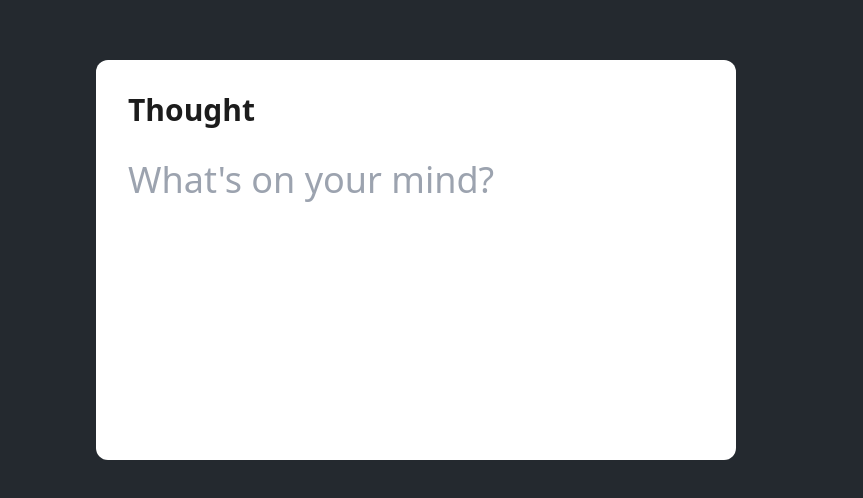
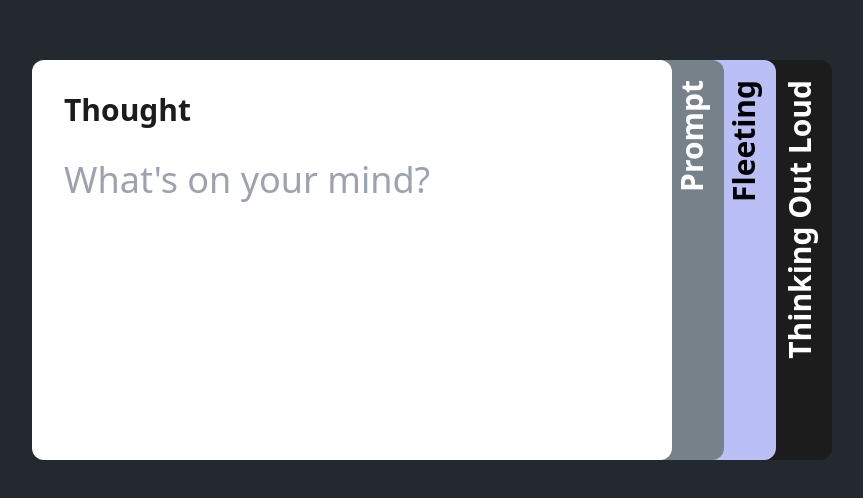
Before and after one commit to UCR-CS110-S23/project-methinks, a Next.js app: page / in a window 1280 px wide. Shown: the part 140-638 px from the top of the page, without its empty margins (224-1087 px from the left). Built offline with nearby package versions, Linux system fonts and the light colour scheme.

Commit message:
added all other cards

```diff
--- a/components/Post.jsx
+++ b/components/Post.jsx
@@ -5,6 +5,43 @@ const Post = () => {
   return (
     <div className="h-screen w-full bg-[#24292F] flex justify-center items-center">
       <ThoughtPost />
+      {/* <div className="bg-[#77818A] h-1/2 min-w-[5%] flex items-start rounded-xl rounded-l-none relative translate-x-5 z-[5]">
+        <p className="text-white writing-mode-sideways-rl transform -rotate-90 w-full text-start relative translate-y-14 font-bold text-3xl">
+          Prompt
+        </p>
+      </div>
+      <div className="bg-[#BABFF6] h-1/2 min-w-[5%] flex items-start rounded-xl rounded-l-none relative translate-x-2">
+        <p className="text-white writing-mode-sideways-rl transform -rotate-90 w-full text-start relative translate-y-14 font-bold text-3xl bg-red-200">
+          Fleeting
+        </p>
+      </div> */}
+      <div className="bg-[#77818A] h-1/2 min-w-[5%] flex items-start justify-center pt-5 rounded-xl rounded-l-none relative translate-x-5 z-[2]">
+        <p
+          className="text-white text-start relative font-bold text-3xl rotate-180"
+          style={{ writingMode: "vertical-rl" }}
+        >
+          Prompt
+        </p>
+      </div>
+      <div className="bg-[#BABFF6] h-1/2 min-w-[5%] flex items-start justify-center pt-5 rounded-xl rounded-l-none relative translate-x-2">
+        <p
+          className="text-start relative font-bold text-3xl rotate-180 text-black"
+          style={{ writingMode: "vertical-rl" }}
+        >
+          Fleeting
+        </p>
+      </div>
+      <div className="bg-[#1C1C1C] h-1/2 min-w-[5%] flex items-start justify-center pt-5 rounded-xl rounded-l-none">
+        <p
+          className="text-white text-start relative font-bold text-3xl rotate-180"
+          style={{ writingMode: "vertical-rl" }}
+        >
+          Thinking Out Loud
+        </p>
+        {/* <p className="text-white writing-mode-sideways-rl transform -rotate-90 w-full text-start relative translate-y-14 font-bold text-3xl">
+          Think Out Loud
+        </p> */}
+      </div>
     </div>
   );
 };
--- a/components/ThoughtPost.jsx
+++ b/components/ThoughtPost.jsx
@@ -2,7 +2,8 @@ import React from "react";
 
 const ThoughtPost = () => {
   return (
-    <div className="bg-white w-1/2 h-1/2 rounded-xl">
+    <div className="bg-white w-1/2 h-1/2 rounded-xl relative translate-x-8 z-[3]">
+      {/* <div className="bg-white w-1/2 h-1/2 rounded-xl relative translate-x-8 z-[10]"> */}
       <p className="text-[#1C1C1C] text-3xl font-bold p-8">Thought</p>
       <textarea
         name="thought"
```
